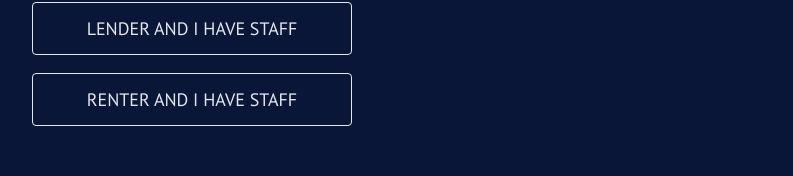
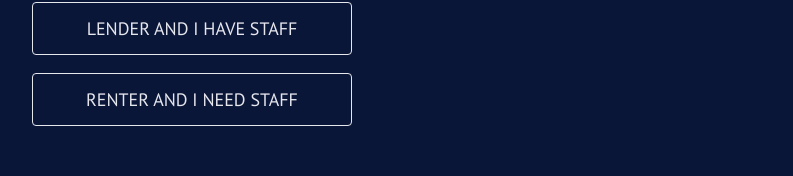
Before and after one commit to sathishsuresh04/Relay, a Vue app in the folder Frontend/Relay/: page /register in a window 1280 px wide. Shown: the part 339-515 px from the top of the page, without its empty margins (448-1241 px from the left). Built offline with nearby package versions, Linux system fonts and the light colour scheme.

Commit message:
register first page btn fix

```diff
--- a/Frontend/Relay/src/components/register/createAccount.vue
+++ b/Frontend/Relay/src/components/register/createAccount.vue
@@ -10,7 +10,7 @@
     <section class="accountChoice">
       <p class="small">I am a</p>
       <button @click="lender" :class="['accountChoiceBtn', selected1]">Lender and i have staff</button>
-      <button @click="renter" :class="['accountChoiceBtn', selected2]">Renter and i have staff</button>
+      <button @click="renter" :class="['accountChoiceBtn', selected2]">Renter and i need staff</button>
     </section>
     <section class="registerForm">
       <label for="email">Your e-mail</label>
```
